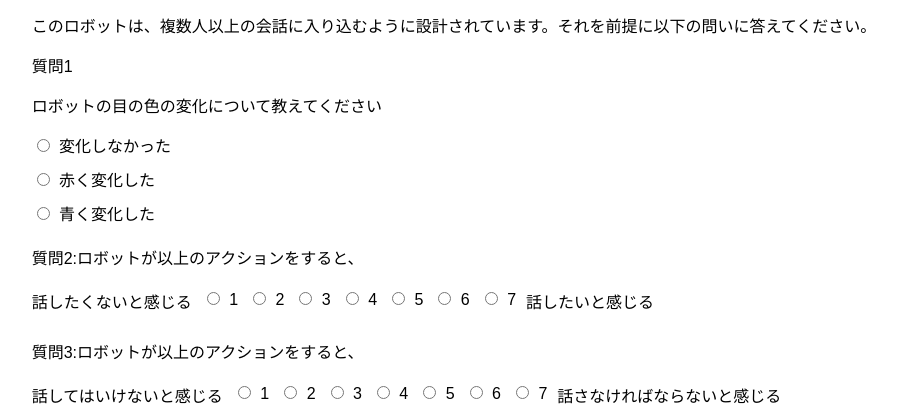
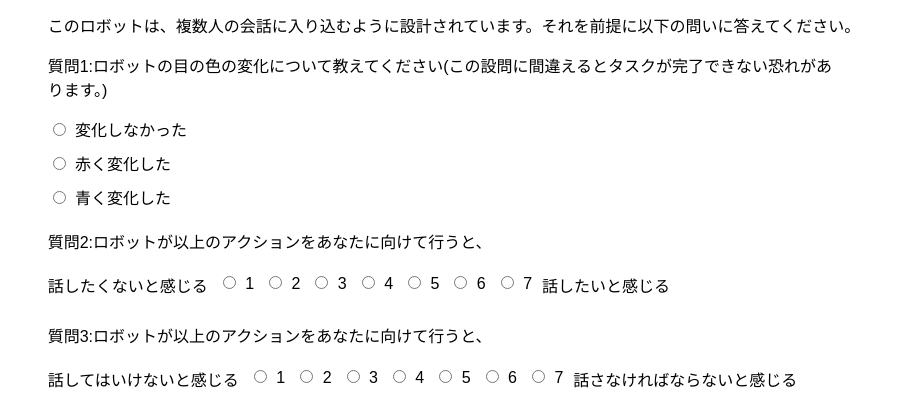
Before and after one commit to KazukiKomura/video_quesionare, a website: page public/video-page1.html in a window 1280 px wide. Shown: the part 427-847 px from the top of the page, without its empty margins (186-1083 px from the left). Drawn offline with Linux system fonts and the light colour scheme.

Commit message:
文言の修正

```diff
--- a/public/video-page1.html
+++ b/public/video-page1.html
@@ -20,10 +20,10 @@
   <!-- 質問と回答の選択肢 -->
   <form id="video-questions-form">
     <!-- 質問1（選択肢） -->
-    <p>このロボットは、複数人以上の会話に入り込むように設計されています。それを前提に以下の問いに答えてください。</p>
+    <p>このロボットは、複数人の会話に入り込むように設計されています。それを前提に以下の問いに答えてください。</p>
     <div class="form-group">
-      <p>質問1</p>
-      <p>ロボットの目の色の変化について教えてください</p>
+
+      <p>質問1:ロボットの目の色の変化について教えてください(この設問に間違えるとタスクが完了できない恐れがあります。)</p>
       <label><input type="radio" name="question1" value="1" required> 変化しなかった</label>
       <label><input type="radio" name="question1" value="2"> 赤く変化した</label>
       <label><input type="radio" name="question1" value="3"> 青く変化した</label>
@@ -33,7 +33,7 @@
 
     <div class="form-group">
 
-        <p class="question">質問2:ロボットが以上のアクションをすると、</p>
+        <p class="question">質問2:ロボットが以上のアクションをあなたに向けて行うと、</p>
         <div class="choices">
           <label> 話したくないと感じる</label>
           <label><input type="radio" name="question2" value="1" required> 1</label>
@@ -46,7 +46,7 @@
           <label> 話したいと感じる</label>
 
 
-        <p class="question">質問3:ロボットが以上のアクションをすると、</p>
+        <p class="question">質問3:ロボットが以上のアクションをあなたに向けて行うと、</p>
         <div class="choices">
           <label>話してはいけないと感じる</label>
           <label><input type="radio" name="question3" value="1" required> 1</label>
```
Also changed, not shown: public/video-page10.html (+5 -5 lines), public/video-page11.html (+5 -5 lines), public/video-page2.html (+5 -5 lines), public/video-page3.html (+5 -5 lines), public/video-page4.html (+5 -5 lines), public/video-page5.html (+5 -5 lines), public/video-page6.html (+5 -5 lines), public/video-page7.html (+4 -4 lines), public/video-page8.html (+5 -5 lines), public/video-page9.html (+5 -5 lines), public/styles.css (line endings or trailing spaces).
